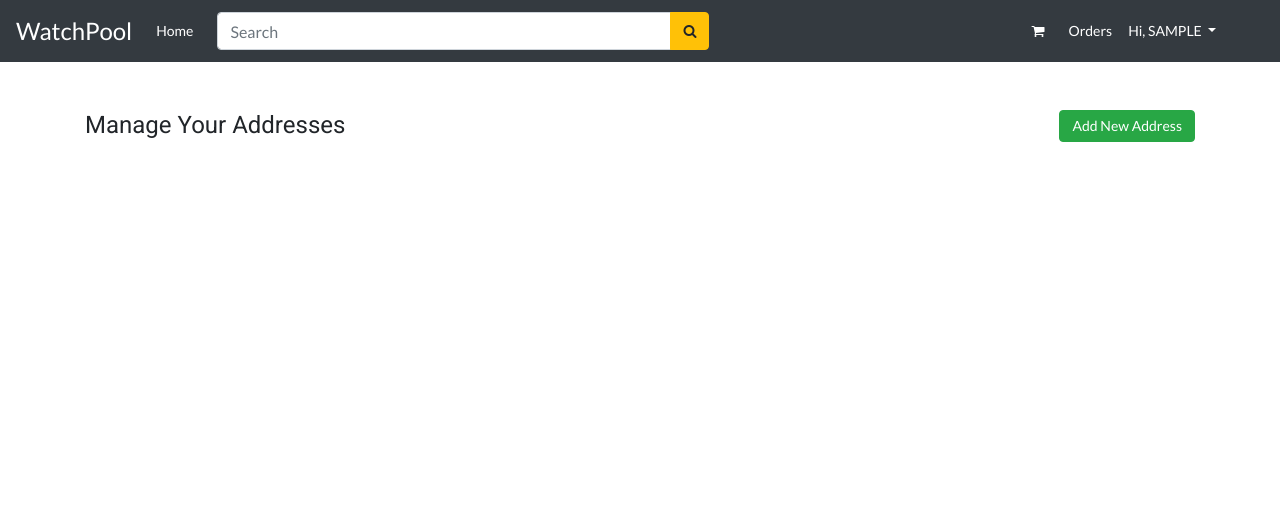
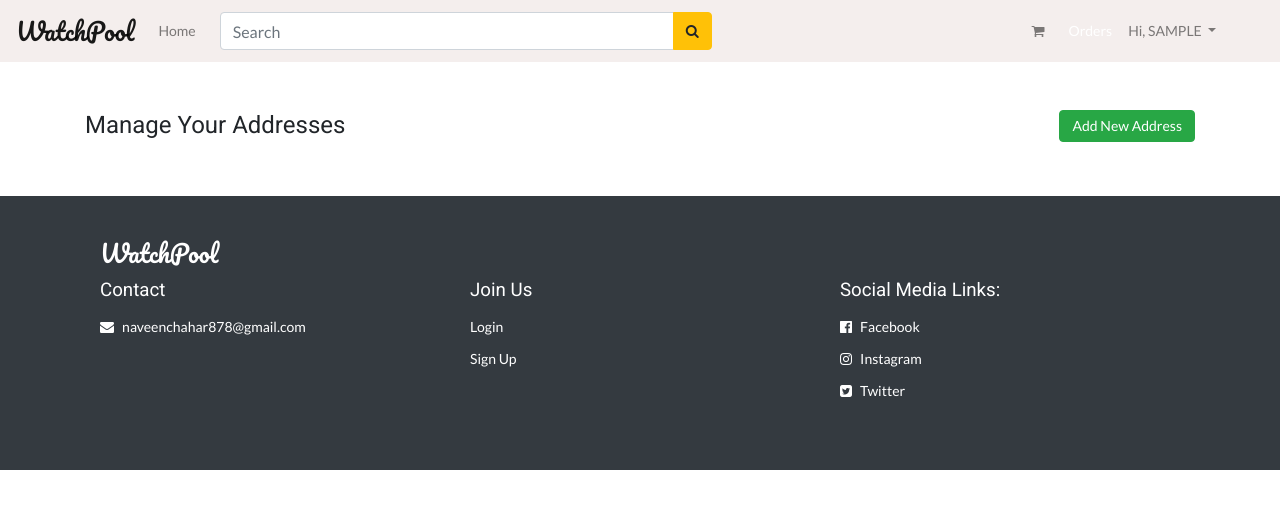
Before and after one commit to inaveenchahar/e-mart, a Django app: page /accounts/manage-address/ in a window 1280 px wide. Shown: the top 509 px of the page. Run offline with Django 3.2, Linux system fonts and the light colour scheme; the visitor is signed in with stand-in values (Sample User, id 1); data that the repository does not hold is empty; some libraries are stand-ins or nearby versions.

Commit message:
feat(): footer added feat(): navbar and footer color selected

```diff
--- a/main/templates/base.html
+++ b/main/templates/base.html
@@ -10,11 +10,11 @@
 </head>
 <body style="padding: 0; margin: 0">
 
-    <nav class="navbar navbar-dark bg-dark navbar-expand-md px-md-3">
-        <a style="font-size: 24px" href="{% url 'main:homepage' %}" class="navbar-brand">WatchPool</a>
+    <nav class="navbar navbar-light navbar-expand-md px-md-3" style="background-color: #f4eeed">
+        <a style="font-size: 24px; font-family: 'Pacifico', cursive;" href="{% url 'main:homepage' %}" class="navbar-brand">WatchPool</a>
 
 
-        <a href="{% url 'cart:view_cart' %}" class="text-white d-md-none navbar-link">
+        <a href="{% url 'cart:view_cart' %}" class="d-md-none nav-link" style="color: rgba(0,0,0,.5)">
             <i class="fa fa-shopping-cart my-0" aria-hidden="true"></i>
             {% if tcp > 0 %}
                 <span class="badge badge-pill badge-light">{{ tcp }}</span>
@@ -29,7 +29,7 @@
         <div class="collapse navbar-collapse" id="navbarCollapse">
             <ul class="navbar-nav">
                 <li class="nav-item ">
-                    <a href="{% url 'main:homepage' %}" class="nav-link text-white">Home</a>
+                    <a href="{% url 'main:homepage' %}" class="nav-link">Home</a>
                 </li>
             </ul>
 
@@ -45,7 +45,7 @@
 
             <ul class="navbar-nav ml-auto">
                 <li class="nav-item mr-md-2 d-none d-md-block">
-                    <a href="{% url 'cart:view_cart' %}" class="nav-link text-white">
+                    <a href="{% url 'cart:view_cart' %}" class="nav-link">
                         <i class="fa fa-shopping-cart my-0" aria-hidden="true"></i>
                         {% if tcp > 0 %}
                             <span class="badge badge-pill badge-light">{{ tcp }}</span>
@@ -58,7 +58,7 @@
                     </li>
                     <li class="nav-item">
                         <div class="dropdown ">
-                            <a type="button" class="dropdown-toggle nav-link text-white" data-toggle="dropdown">
+                            <a type="button" class="dropdown-toggle nav-link" data-toggle="dropdown">
                                 Hi, <span class="text-uppercase">{{ request.user.username }}</span>
                             </a>
                             <div class="dropdown-menu py-0">
@@ -72,8 +72,8 @@
                     </li>
                 {% else %}
                     <li class="nav-item">
-                        <a href="{% url 'accounts:login' %}" class="btn btn-light nav-link text-dark px-3 d-inline-block mr-md-2">Login</a>
-                        <a href="{% url 'accounts:sign_up' %}" class="btn btn-light nav-link text-dark px-4 d-inline-block">Sign Up</a>
+                        <a href="{% url 'accounts:login' %}" class="btn nav-link font-weight-bold text-uppercase btn-light border text-dark px-3 d-inline-block mr-md-2">Login</a>
+                        <a href="{% url 'accounts:sign_up' %}" class="btn btn-warning nav-link font-weight-bold text-uppercase text-dark px-4 d-inline-block">Sign Up</a>
                     </li>
                 {% endif %}
             </ul>
@@ -104,5 +104,8 @@
     {% block content %}
     {% endblock content %}
 
+
+    {% include 'footer.html' %}
+
 </body>
 </html>
--- a/main/templates/footer.html
+++ b/main/templates/footer.html
@@ -0,0 +1,60 @@
+<footer class="text-white py-md-5 py-3 bg-dark">
+        <div class="container">
+            <div class="row mx-0">
+                <div class="col-12">
+                    <span class='d-block' style="font-family: 'Pacifico', cursive; font-size: 24px">WatchPool</span>
+                </div>
+            </div>
+            <div class="row mx-0 mt-3">
+                <div class="col-md-4">
+                    <h3>Contact</h3>
+                    <ul class="list-unstyled">
+                        <li class="py-1">
+                            <a href="mailto:naveenchahar878@gmail.com" class="text-white">
+                                <i class="fa fa-envelope" aria-hidden="true"></i>&nbsp;&nbsp;
+                                naveenchahar878@gmail.com
+                            </a>
+                        </li>
+                    </ul>
+                </div>
+                 <div class="col-md-4">
+                     <h3>Join Us</h3>
+                     <ul class="list-unstyled">
+                        <li class="py-1">
+                            <a class="text-white" href="{% url 'accounts:login' %}">
+                                Login
+                            </a>
+                        </li>
+                         <li class="py-1">
+                            <a class="text-white" href="{% url 'accounts:sign_up' %}">
+                                Sign Up
+                            </a>
+                        </li>
+                     </ul>
+                 </div>
+                <div class="col-md-4">
+                    <h3>Social Media Links:</h3>
+                    <ul class="list-unstyled">
+                        <li class="py-1">
+                            <a class="text-white" href="https://www.facebook.com/magicalman78">
+                                <i class="fa fa-facebook-official" aria-hidden="true"></i>&nbsp;&nbsp;
+                                Facebook
+                            </a>
+                        </li>
+                        <li class="py-1">
+                            <a class="text-white" href="https://www.instagram.com/magicalman78/">
+                                <i class="fa fa-instagram" aria-hidden="true"></i>&nbsp;&nbsp;
+                                Instagram
+                            </a>
+                        </li>
+                        <li class="py-1">
+                            <a class="text-white" href="">
+                                <i class="fa fa-twitter-square" aria-hidden="true"></i>&nbsp;&nbsp;
+                                Twitter
+                            </a>
+                        </li>
+                    </ul>
+                 </div>
+            </div>
+        </div>
+    </footer>
--- a/main/templates/style.html
+++ b/main/templates/style.html
@@ -12,7 +12,7 @@
 
 <!-- google fonts cdn -->
 <link rel="preconnect" href="https://fonts.gstatic.com">
-<link href="https://fonts.googleapis.com/css2?family=Lato&family=Roboto:wght@400&display=swap" rel="stylesheet">
+<link href="https://fonts.googleapis.com/css2?family=Lato&family=Roboto:wght@400&family=Pacifico&display=swap" rel="stylesheet">
 
 <!-- custom css link -->
 <link rel="stylesheet" type="text/css" href="{% static 'main.css' %}">
```
